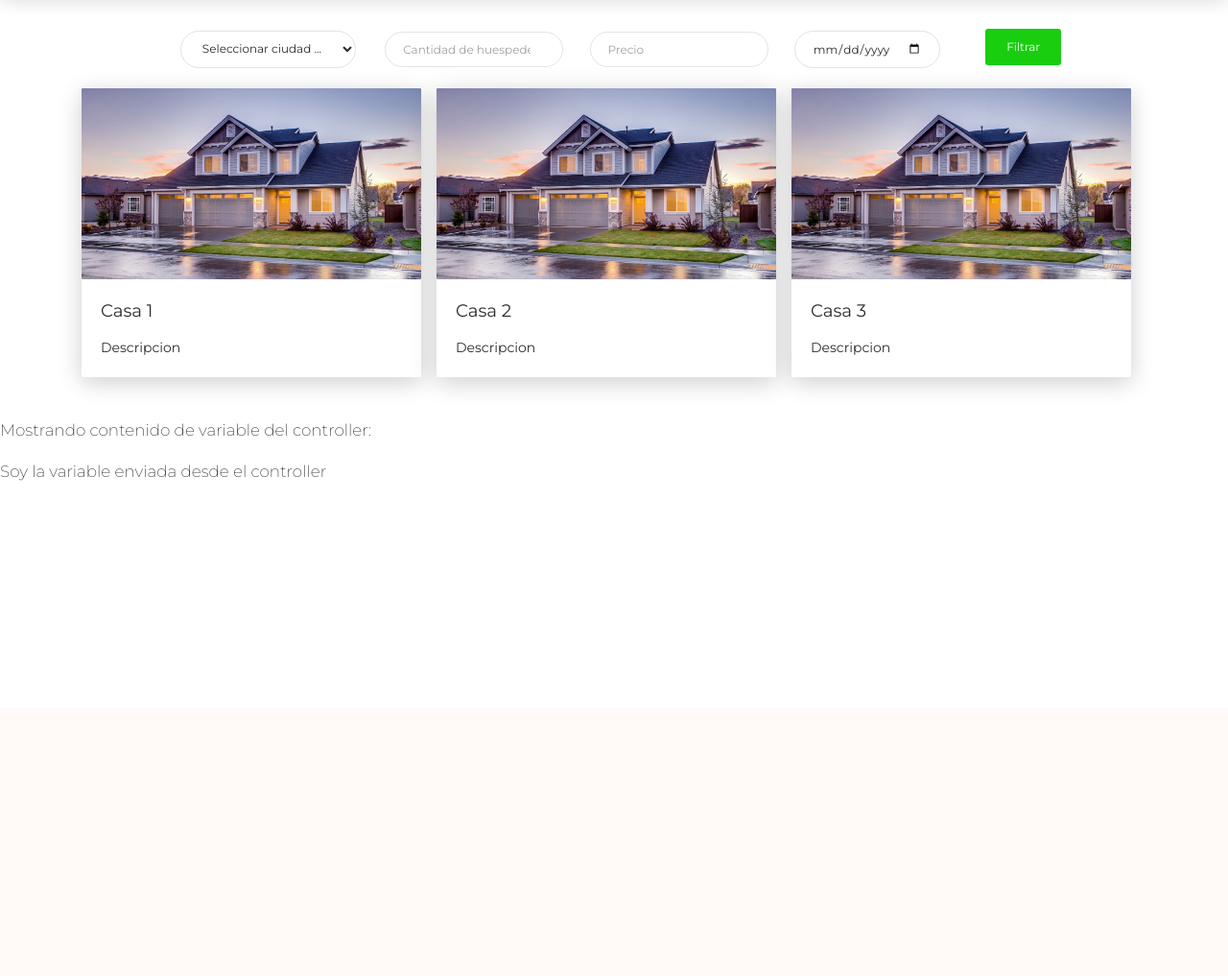
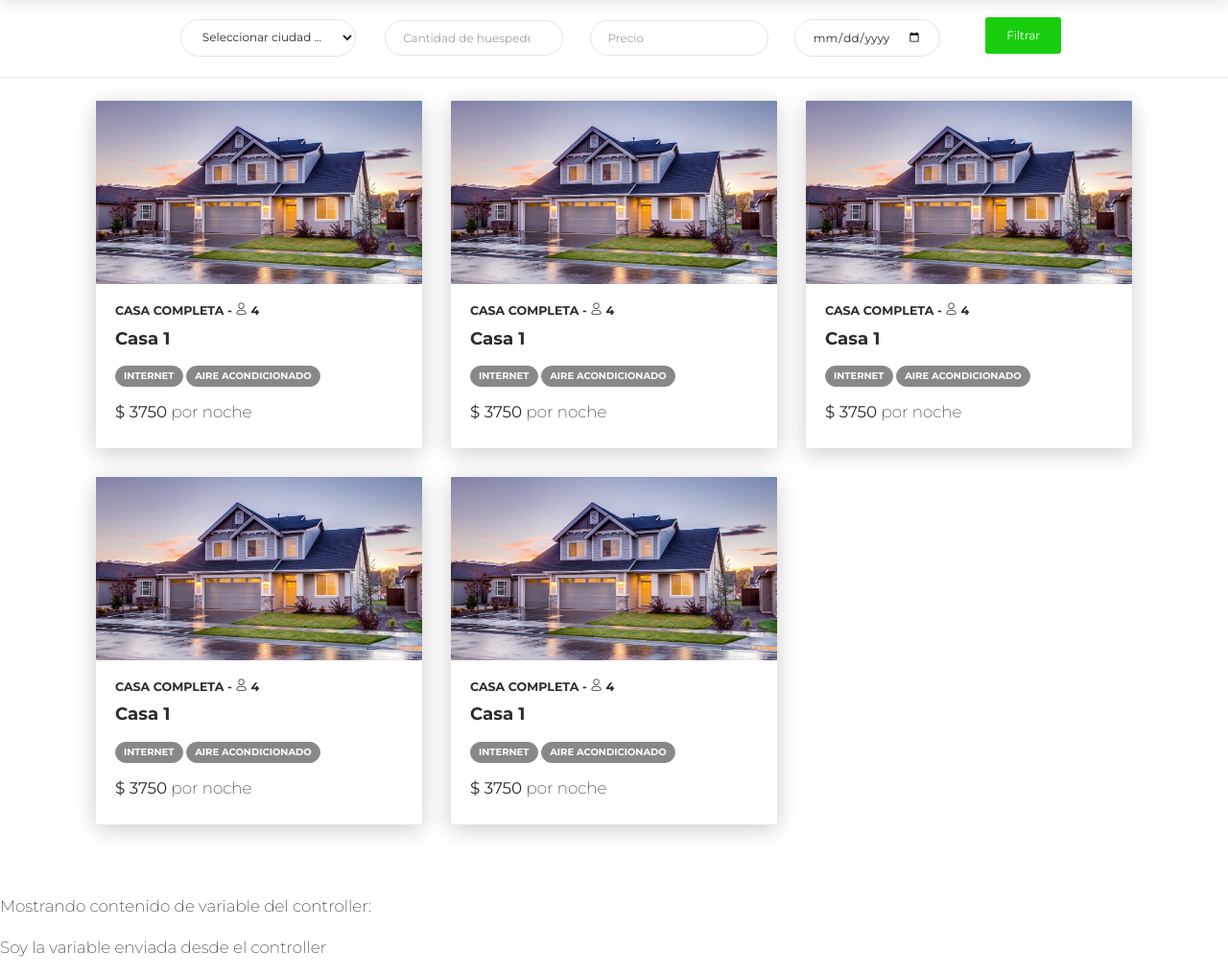
Before and after one commit to Jlafratta/AirbnbProject, a Django app: page /rental/ in a window 1280 px wide. Shown: the part 62-1079 px from the top of the page at 96% size. Before the commit the page ends 563 px from the top, so only its background shows below. Run offline with Django 3.2, Linux system fonts and the light colour scheme; some libraries are stand-ins or nearby versions.

Commit message:
index view upgrade

```diff
--- a/templates/base.html
+++ b/templates/base.html
@@ -20,7 +20,7 @@
 
     <body>
         <!-- Navbar Primary  -->
-            <nav class="navbar navbar-expand-lg bg-primary">
+            <nav class="navbar navbar-expand-lg bg-primary mb-2">
               <div class="container">
                 <div class="navbar-translate">
                   <a class="navbar-brand" href="#"> Airbnb </a>
--- a/templates/rental/index.html
+++ b/templates/rental/index.html
@@ -33,36 +33,85 @@
   </div>
 
 </form>
+<hr class="mb-4 mt-2">
 
 <div class="container">
   <div class="card-group">
+    <div class="col-md-4">
       <div class="card mr-3">
         <div class="card-header">
           <img src="/static/img/house.jpg" alt="">
         </div>
         <div class="card-body">
-        <h5>Casa 1</h5>
-        Descripcion
+          <h6><span>Casa completa</span> - <span><i class="now-ui-icons users_single-02"></i> 4</span></h6>
+          <h5><strong>Casa 1</strong></h5>
+          <span class="badge badge-default">Internet</span>
+          <span class="badge badge-default">Aire acondicionado</span>
+          <p class="mt-2 mb-1"><strong>$ 3750</strong> por noche</p>
         </div>
       </div>
+    </div>
+
+    <div class="col-md-4">
       <div class="card mr-3">
         <div class="card-header">
           <img src="/static/img/house.jpg" alt="">
         </div>
         <div class="card-body">
-        <h5>Casa 2</h5>
-        Descripcion
+          <h6><span>Casa completa</span> - <span><i class="now-ui-icons users_single-02"></i> 4</span></h6>
+          <h5><strong>Casa 1</strong></h5>
+          <span class="badge badge-default">Internet</span>
+          <span class="badge badge-default">Aire acondicionado</span>
+          <p class="mt-2 mb-1"><strong>$ 3750</strong> por noche</p>
         </div>
       </div>
+    </div>
+
+    <div class="col-md-4">
       <div class="card mr-3">
         <div class="card-header">
           <img src="/static/img/house.jpg" alt="">
         </div>
         <div class="card-body">
-        <h5>Casa 3</h5>
-        Descripcion
+          <h6><span>Casa completa</span> - <span><i class="now-ui-icons users_single-02"></i> 4</span></h6>
+          <h5><strong>Casa 1</strong></h5>
+          <span class="badge badge-default">Internet</span>
+          <span class="badge badge-default">Aire acondicionado</span>
+          <p class="mt-2 mb-1"><strong>$ 3750</strong> por noche</p>
         </div>
       </div>
+    </div>
+
+    <div class="col-md-4">
+      <div class="card mr-3">
+        <div class="card-header">
+          <img src="/static/img/house.jpg" alt="">
+        </div>
+        <div class="card-body">
+          <h6><span>Casa completa</span> - <span><i class="now-ui-icons users_single-02"></i> 4</span></h6>
+          <h5><strong>Casa 1</strong></h5>
+          <span class="badge badge-default">Internet</span>
+          <span class="badge badge-default">Aire acondicionado</span>
+          <p class="mt-2 mb-1"><strong>$ 3750</strong> por noche</p>
+        </div>
+      </div>
+    </div>
+
+    <div class="col-md-4">
+      <div class="card mr-3">
+        <div class="card-header">
+          <img src="/static/img/house.jpg" alt="">
+        </div>
+        <div class="card-body">
+          <h6><span>Casa completa </span> - <span><i class="now-ui-icons users_single-02"></i> 4</span></h6>
+          <h5><strong>Casa 1</strong></h5>
+          <span class="badge badge-default">Internet</span>
+          <span class="badge badge-default">Aire acondicionado</span>
+          <p class="mt-2 mb-1"><strong>$ 3750</strong> por noche</p>
+        </div>
+      </div>
+    </div>
+
 
   </div>
 
```
Lines whose indentation alone changed are shown as unchanged.
